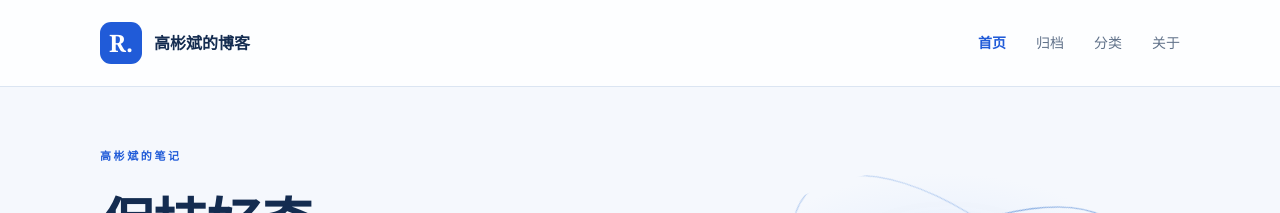
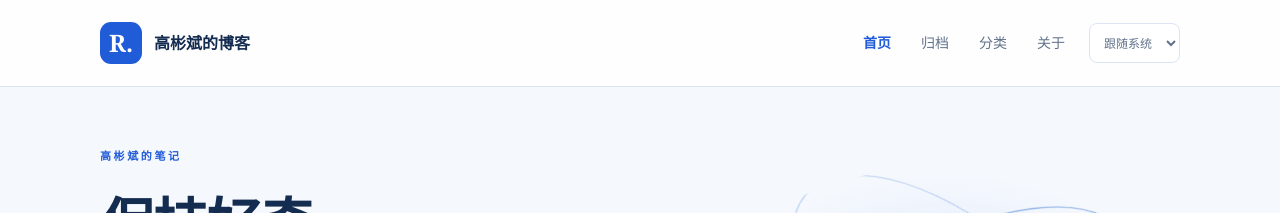
Before and after one commit to RobinGaoofficial/RobinGaoofficial.github.io, a Jekyll site: the page built from index.html, in a window 1280 px wide. Shown: the top 213 px of the page. Built offline with Jekyll 4.4.1, drawn with Linux system fonts in a browser that asks for light colours.

Commit message:
Enable theme selector and reading enhancements

```diff
--- a/_layouts/default.html
+++ b/_layouts/default.html
@@ -5,7 +5,9 @@
 <meta name="viewport" content="width=device-width, initial-scale=1">
 <title>{% if page.title %}{{ page.title | escape }} · {% endif %}{{ site.title | escape }}</title>
 <meta name="description" content="{{ page.description | default: site.description | escape }}">
+<script src="{{ '/assets/js/theme.js' | relative_url }}?v={{ site.time | date: '%s' }}"></script>
 <link rel="stylesheet" href="{{ '/assets/css/style.css' | relative_url }}?v={{ site.time | date: '%s' }}">
+<link rel="stylesheet" href="{{ '/assets/css/reading.css' | relative_url }}?v={{ site.time | date: '%s' }}">
 <link rel="icon" type="image/svg+xml" href="{{ '/assets/images/favicon.svg' | relative_url }}">
 <link rel="canonical" href="{{ page.url | absolute_url }}">
 </head>
@@ -13,13 +15,16 @@
 <a class="skip" href="#content">跳到正文</a>
 <header class="site-header"><div class="header-inner">
 <a class="brand" href="{{ '/' | relative_url }}"><span class="brand-mark">R.</span><span>高彬斌的博客</span></a>
-<nav aria-label="主导航">
+<div class="header-actions"><nav aria-label="主导航">
 <a href="{{ '/' | relative_url }}" {% if page.url == '/' %}aria-current="page"{% endif %}>首页</a>
 <a href="{{ '/archive.html' | relative_url }}" {% if page.url == '/archive.html' %}aria-current="page"{% endif %}>归档</a>
 <a href="{{ '/categories.html' | relative_url }}" {% if page.url == '/categories.html' %}aria-current="page"{% endif %}>分类</a>
 <a href="{{ '/about.html' | relative_url }}" {% if page.url == '/about.html' %}aria-current="page"{% endif %}>关于</a>
-</nav></div></header>
+</nav>
+<select id="theme-select" class="theme-select" aria-label="配色主题" hidden><option value="system">跟随系统</option><option value="light">浅色模式</option><option value="dark">深色模式</option></select>
+</div></div></header>
 <main id="content" class="site-main">{{ content }}</main>
 <footer class="site-footer"><span>© 高彬斌</span><span>活在想象之外</span><span aria-hidden="true"></span></footer>
+<script src="{{ '/assets/js/reading.js' | relative_url }}?v={{ site.time | date: '%s' }}" defer></script>
 </body>
 </html>
```
